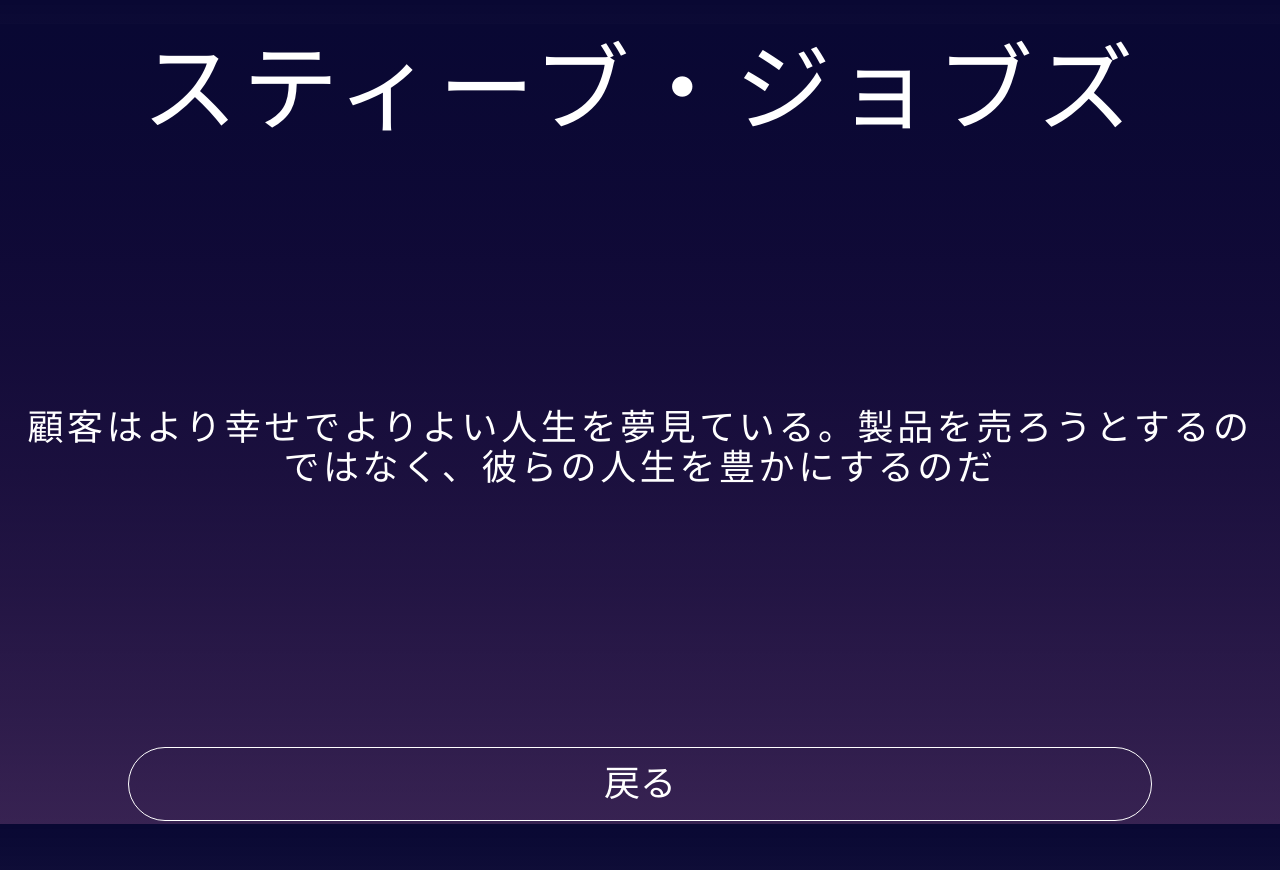
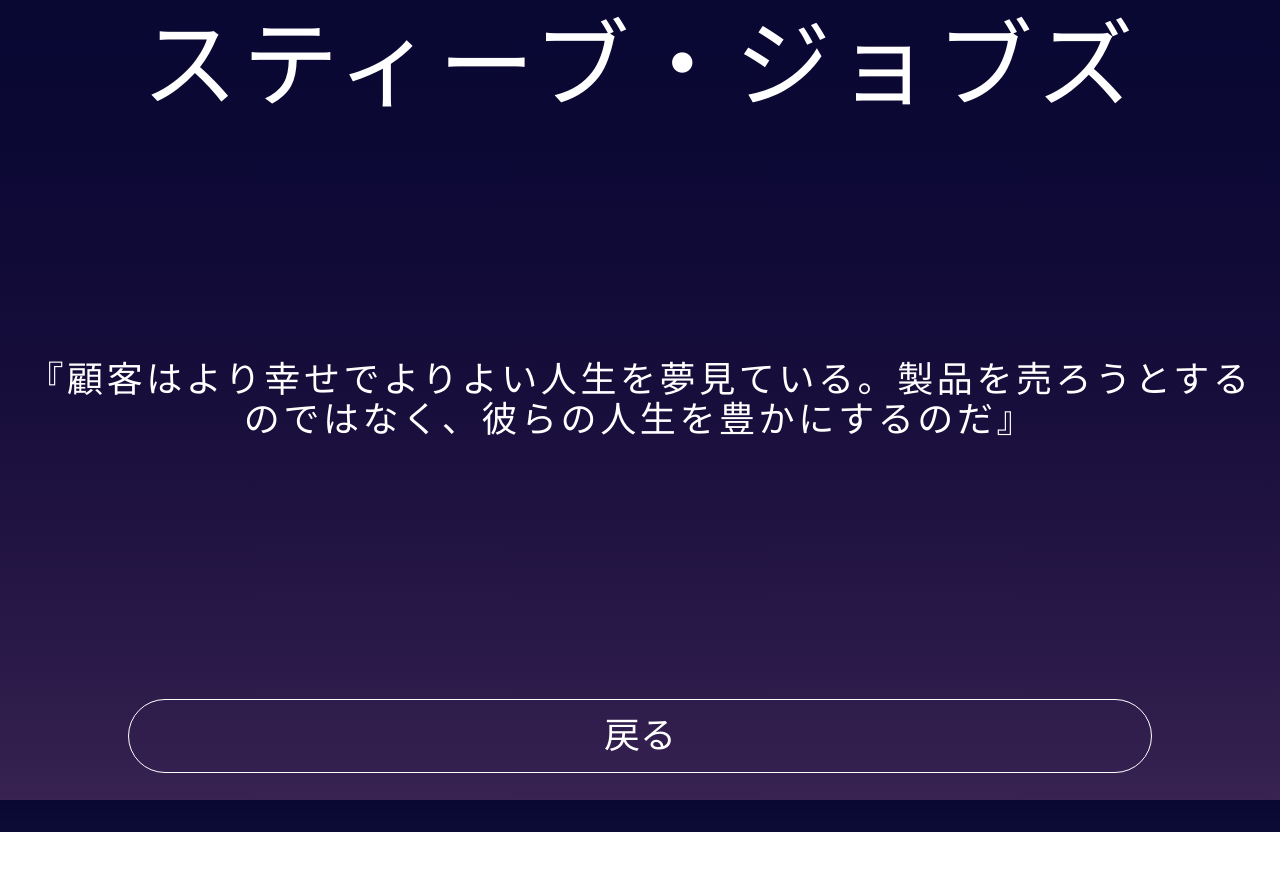
Before and after one commit to YuukiKawabata/gafam-app, a Next.js app: page /answer in a window 1280 px wide. Shown: the top 870 px of the page. After the commit the page ends 832 px from the top, so only its background shows below. Built offline with nearby package versions, Linux system fonts and the light colour scheme.

Commit message:
マージンをパディングに変更、名言追加

```diff
--- a/components/Inside.js
+++ b/components/Inside.js
@@ -1,6 +1,6 @@
 export function Inside() {
   return (
-    <div className="h-4/6 m-6 text-center leading-10 text-base tracking-widest flex flex-wrap justify-center items-center sm:text-4xl">
+    <div className="h-4/6 p-6 text-center leading-10 text-base tracking-widest flex flex-wrap justify-center items-center sm:text-4xl">
       <p className="p-5">興奮する名言を心に刻む。</p>
       <p className="p-5">そして,自分を奮い立たせよ。</p>
       <p className="p-5">何か行動したい時、</p>
--- a/components/Title.js
+++ b/components/Title.js
@@ -1,6 +1,6 @@
 export function Title(props) {
     return (
-        <div className="h-1/6 m-6 text-4xl text-center tracking-wider flex justify-center items-center sm:text-8xl">
+        <div className="h-1/6 p-6 text-4xl text-center tracking-wider flex justify-center items-center sm:text-8xl">
           <h1>{props.text}
           </h1>
         </div>
--- a/pages/answer.js
+++ b/pages/answer.js
@@ -4,12 +4,10 @@ import { Button } from "../components/Button";
 import { Title } from "../components/Title";
 
 export default function Answer() {
-
   //名言のリスト
-  const lists =
-    [
+  const lists = [
     {
-        name: "スティーブジョブズ",
+      name: "スティーブ・ジョブズ",
       value:
         "もし今日が人生最後の日だとしたら、今やろうとしていることは本当に自分のやりたいことだろうか？",
     },
@@ -29,7 +27,64 @@ export default function Answer() {
     {
       name: "スティーブ・ジョブズ",
       value: "ハングリーであれ。愚か者であれ。",
-      }
+    },
+    {
+      name: "ティム・クック",
+      value:
+        "盲目の人にとっても、私達のデバイスが使いやすいものになるように働いている時、私は投資利益率のことなんて全く考えていない",
+    },
+    {
+      name: "ティム・クック",
+      value:
+        "彼から受けた最も偉大な教訓は、人生の楽しみは、冒険の中にあるということ",
+    },
+    {
+      name: "ティム・クック",
+      value:
+        "ジョブズのようであれという目標を、私は決して持っていない。なぜなら、私は私でしかあり得ないから",
+    },
+    {
+      name: "ティム・クック",
+      value:
+        "ジョブズのようであれという目標を、私は決して持っていない。なぜなら、私は私でしかあり得ないから",
+    },
+    {
+      name: "ティム・クック",
+      value:
+        "あなたという人間は、あなたが作り上げたもので決まる",
+    },
+    {
+      name: "グーグル共同創業者ラリー・ペイジ",
+      value:
+        "「そんなバカなことはできない」と誰もが思うことならば、競争相手はいないも同然だ",
+    },
+    {
+      name: "グーグル共同創業者ラリー・ペイジ",
+      value:
+        "「そんなバカなことはできない」と誰もが思うことならば、競争相手はいないも同然だ",
+    },
+    {
+      name: "グーグル共同創業者ラリー・ペイジ",
+      value:
+        "アイデアに価値はない。それを実行できてはじめて価値になる",
+    },
+    {
+      name: "グーグル共同創業者ラリー・ペイジ",
+      value:
+        "大胆な挑戦の末での失敗ならば、問題ではない",
+    },
+    {
+      name: "グーグル共同創業者ラリー・ペイジ",
+      value:
+        "イノベーションは小さなグループから起こる",
+    },
+    {
+      name: "グーグル共同創業者ラリー・ペイジ",
+      value:
+        "夢を持つなら、とびきり野心的な方がいい。その方が前に進めるから",
+    },
+
+
   ];
 
   //ランダムな数字を出して、数字を元に名言を出す
@@ -41,15 +96,15 @@ export default function Answer() {
 
   return (
     <div className="h-screen w-screen justify-center items-center">
-        <div className="h-1/6 m-6 text-4xl text-center tracking-wider flex justify-center items-center sm:text-8xl">
+      <div className="h-1/6 p-6 text-4xl text-center tracking-wider flex justify-center items-center sm:text-8xl">
         <Title text={name} />
       </div>
-      <div className="h-4/6 m-6 text-center leading-10 text-base tracking-widest flex flex-wrap justify-center items-center sm:text-4xl">
-        <p>{content}</p>
+      <div className="h-4/6 p-6 text-center leading-10 text-base tracking-widest flex flex-wrap justify-center items-center sm:text-4xl">
+        <p>『{content}』</p>
       </div>
 
       <Link href="selection">
-        <Button text="戻る"/>
+        <Button text="戻る" />
       </Link>
     </div>
   );
--- a/pages/selection.js
+++ b/pages/selection.js
@@ -5,7 +5,7 @@ import { Title } from "../components/Title";
 export default function selection() {
   return (
     <div className="h-screen w-screen justify-center items-center">
-<Title text="今の気持ちは？" />
+      <Title text="今の気持ちは？" />
 
       <div className="h-4/6 text-center leading-10 text-lg tracking-widest flex flex-wrap justify-center items-center sm:text-2xl">
         <Link href="/answer">
@@ -29,7 +29,7 @@ export default function selection() {
       </div>
 
       <Link href="/">
-        <Button text="戻る"/>
+        <Button text="戻る" />
       </Link>
     </div>
   );
```
Lines whose indentation alone changed are shown as unchanged.
